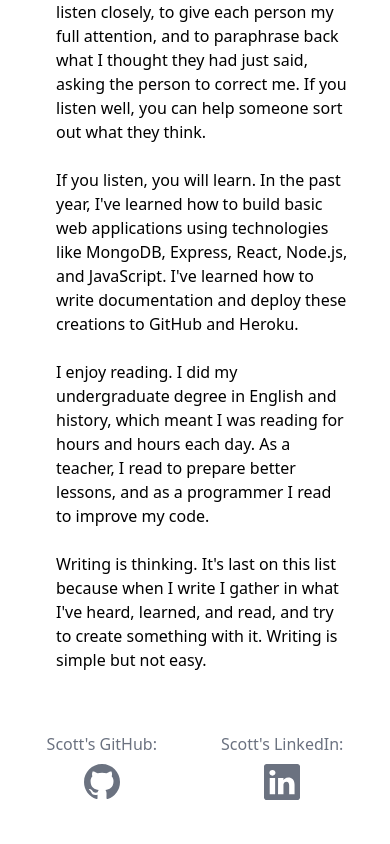
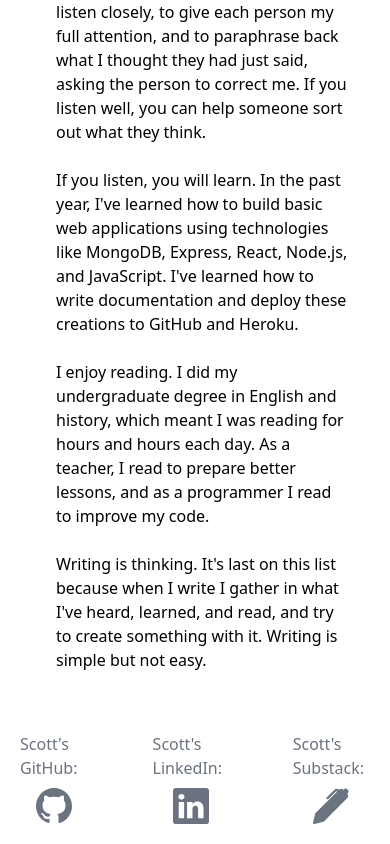
Before and after one commit to Scott-J-Clarke/dev-portfolio, a React (Vite) app: page /contact in a window 390 px wide. Shown: the part 556-1400 px from the top of the page. Before the commit the page ends 1376 px from the top, so only its background shows below. Built offline with nearby package versions, Linux system fonts and the light colour scheme.

Commit message:
Portfolio images have aspect ratio and responsive layout.

```diff
--- a/package.json
+++ b/package.json
@@ -11,6 +11,7 @@
     "preview": "vite preview"
   },
   "dependencies": {
+    "@tailwindcss/aspect-ratio": "^0.4.2",
     "react": "^18.2.0",
     "react-dom": "^18.2.0",
     "react-icons": "^4.11.0",
--- a/src/components/Footer.jsx
+++ b/src/components/Footer.jsx
@@ -1,4 +1,4 @@
-import { BsGithub, BsLinkedin } from 'react-icons/bs';
+import { BsGithub, BsLinkedin, BsPenFill } from 'react-icons/bs';
 
 function Footer() {
     return (
@@ -17,6 +17,13 @@ function Footer() {
                         <BsLinkedin className='text-4xl mt-2' />
                     </li>
                 </a>
+
+                <a href='https://vividquill.substack.com/' className='text-gray-500 hover:text-gray-700'>
+                    Scott's Substack:
+                    <li className='flex flex-col items-center'>
+                        <BsPenFill className='text-4xl mt-2' />
+                    </li>
+                </a>
             </ul>
         </footer>
     );
--- a/src/components/Project.jsx
+++ b/src/components/Project.jsx
@@ -1,9 +1,13 @@
+/* eslint-disable react/prop-types */
 function Project({ image, title, github, demo }) {
     return (
         <div>
-            <div>
-                <img src={image} />
+            <div className='aspect-w-4 aspect-h-3'>
                 <h5>{title}</h5>
+                <img
+                    src={image}
+                    alt='project image'
+                />
                 <a href={github}>GitHub Repository</a>
                 <a href={demo}>Deployed Project</a>
             </div>
--- a/src/pages/AboutPage.jsx
+++ b/src/pages/AboutPage.jsx
@@ -2,17 +2,12 @@ import profileImage from '../public/scott-photo.jpg';
 
 function About() {
     return (
-        // <div className='md:ml-4'>
-                // <p className='font-semibold mt-6 mb-2'>I'm a listener, learner, reader, and writer.</p><br />
-                // <p className='block italic'>What does that mean?</p><br />
-            // </div>
         <div className='flex flex-col md:flex-row m-5 items-center'>
             <img
                 src={profileImage}
                 className='w-50'
                 alt='profile photo'
             />
-            {/* <div> */}
             <p className='ml-4'>
                 As a teacher for 15 years, I did a lot of listening. I listened to students, colleagues, and
                 parents. I learned to listen closely, to give each person my full attention, and to paraphrase
@@ -30,7 +25,6 @@ function About() {
                 Writing is thinking. It's last on this list because when I write I gather in what I've heard,
                 learned, and read, and try to create something with it. Writing is simple but not easy.
             </p>
-            {/* </div> */}
         </div>
     );
 }
--- a/src/pages/PortfolioPage.jsx
+++ b/src/pages/PortfolioPage.jsx
@@ -54,18 +54,22 @@ const projects = [
 
 function PortfolioPage() {
     return (
-        <div>
+        <div className='p-5 flex flex-wrap justify-center'>
             {projects.map(project => (
+                <div key={project.id} className='w-full sm:w-1/2 md:w-1/2 lg:w-1/3 xl:w-1/3 p-2'>
                     <Project
-                    key={project.id}
                         image={project.image}
                         title={project.title}
                         github={project.github}
                         demo={project.demo}
                     />
+                </div>
             ))}
         </div>
     );
 }
 
 export default PortfolioPage;
+
+
+// m-8 aspect-w-4 aspect-h-3' style={{ height: '300px' }}
--- a/tailwind.config.js
+++ b/tailwind.config.js
@@ -7,5 +7,7 @@ module.exports = {
   theme: {
     extend: {},
   },
-  plugins: [],
+  plugins: [
+    require('@tailwindcss/aspect-ratio'),
+  ],
 }
```
Also changed, not shown: 1 other file (tests, documents, lock files or other folders). Lines whose indentation alone changed are shown as unchanged.
